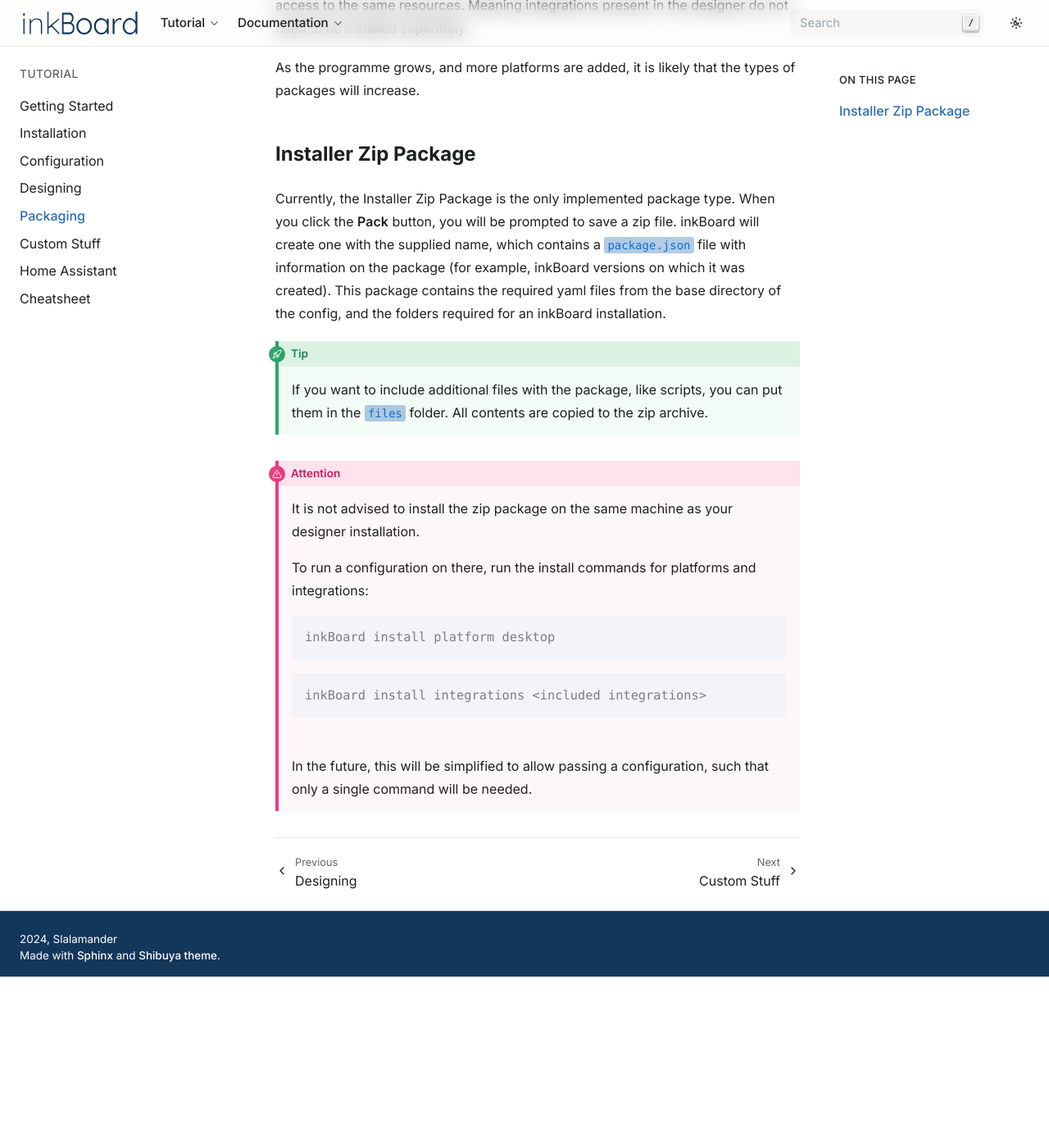
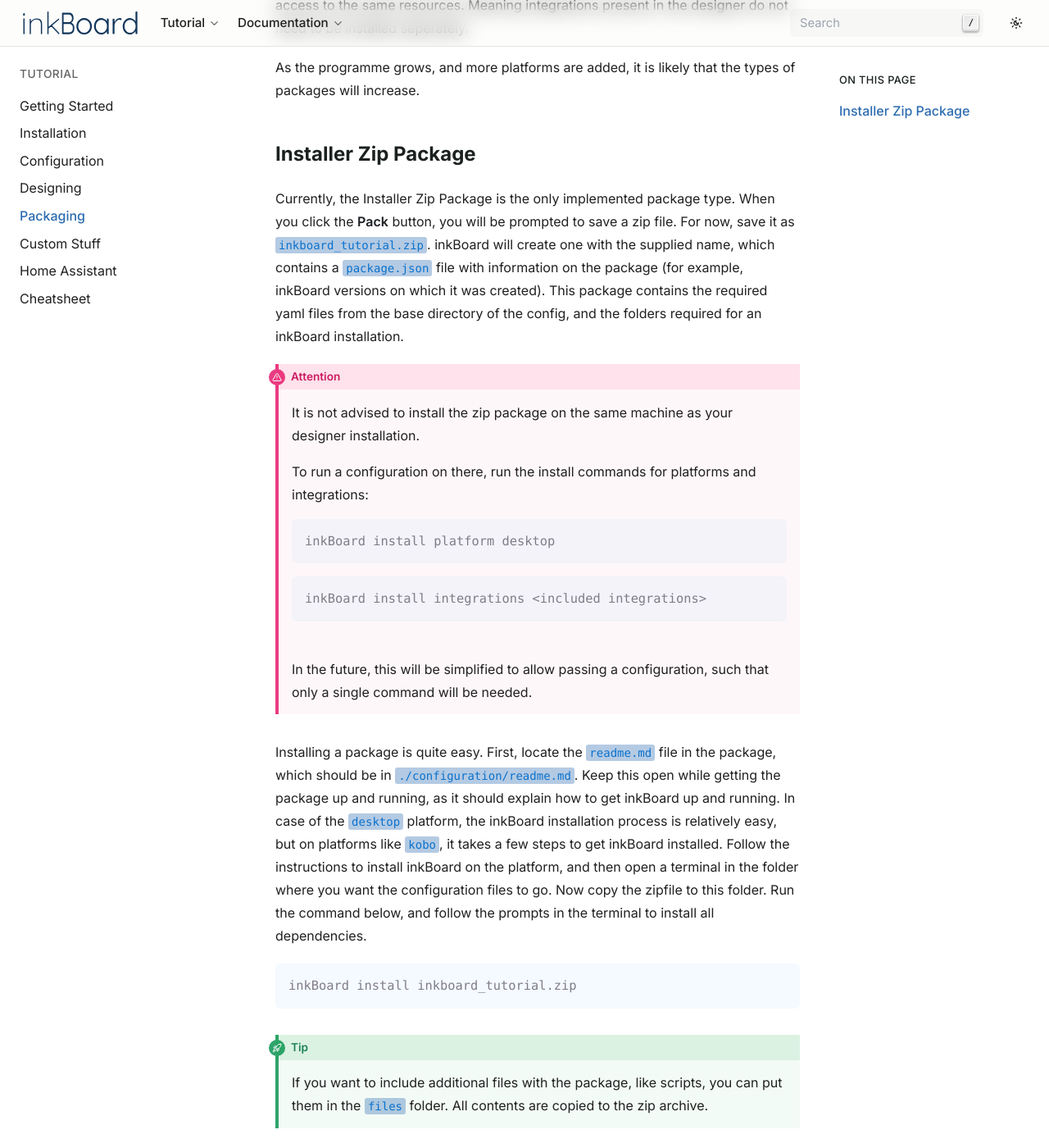
Before and after one commit to Slalamander/inkBoard-docs, a Sphinx documentation site: the page built from docs/source/tutorial/packaging.rst, in a window 1280 px wide and 1400 px high, scrolled down 544 px. Shown: the whole window at 82% size. Built offline with Sphinx 7.4.7, drawn with Linux system fonts in a browser that asks for light colours; before the commit the page ends 1735 px from its top, so only the background shows below that; some of the changed text lies outside the part shown.

Commit message:
finish up part on installer zip package

```diff
--- a/docs/source/tutorial/packaging.rst
+++ b/docs/source/tutorial/packaging.rst
@@ -17,14 +17,9 @@
 
 Installer Zip Package
 -------------------------------
-Currently, the Installer Zip Package is the only implemented package type. When you click the **Pack** button, you will be prompted to save a zip file.
+Currently, the Installer Zip Package is the only implemented package type. When you click the **Pack** button, you will be prompted to save a zip file. For now, save it as ``inkboard_tutorial.zip``.
 inkBoard will create one with the supplied name, which contains a ``package.json`` file with information on the package (for example, inkBoard versions on which it was created).
 This package contains the required yaml files from the base directory of the config, and the folders required for an inkBoard installation.
-
-.. tip::
-    If you want to include additional files with the package, like scripts, you can put them in the ``files`` folder. All contents are copied to the zip archive.
-
-
 
 .. attention::
     It is not advised to install the zip package on the same machine as your designer installation.
@@ -41,3 +36,29 @@
 
     |
     |  In the future, this will be simplified to allow passing a configuration, such that only a single command will be needed.
+
+
+Installing a package is quite easy. First, locate the ``readme.md`` file in the package, which should be in ``./configuration/readme.md``. Keep this open while getting the package up and running, as it should explain how to get inkBoard up and running.
+In case of the ``desktop`` platform, the inkBoard installation process is relatively easy, but on platforms like ``kobo``, it takes a few steps to get inkBoard installed.
+Follow the instructions to install inkBoard on the platform, and then open a terminal in the folder where you want the configuration files to go.
+Now copy the zipfile to this folder. Run the command below, and follow the prompts in the terminal to install all dependencies.
+
+.. code-block:: console
+
+    inkBoard install inkboard_tutorial.zip
+
+
+.. tip::
+    If you want to include additional files with the package, like scripts, you can put them in the ``files`` folder. All contents are copied to the zip archive.
+
+Afterwards, the files and folder structure from the tutorial folder should appear. To start the dashboard, use the ``run`` command.
+
+.. code-block:: console
+
+    inkBoard run tutorial.yaml
+
+And a screen similar to this one should open.
+
+.. figure:: images/packaging-desktop-run.png
+    :align: center
+    :alt: Window when running on the desktop platform
```
